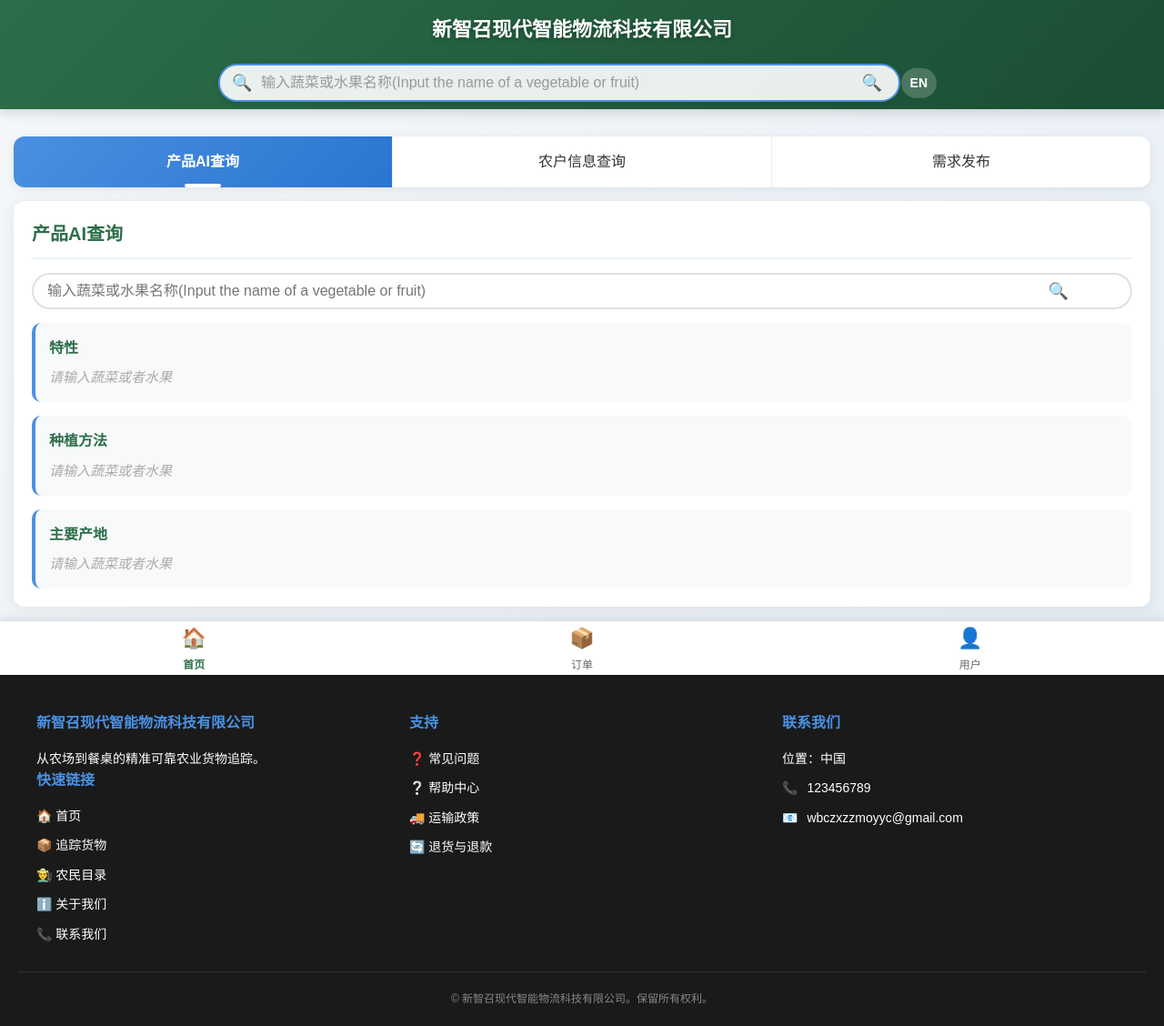
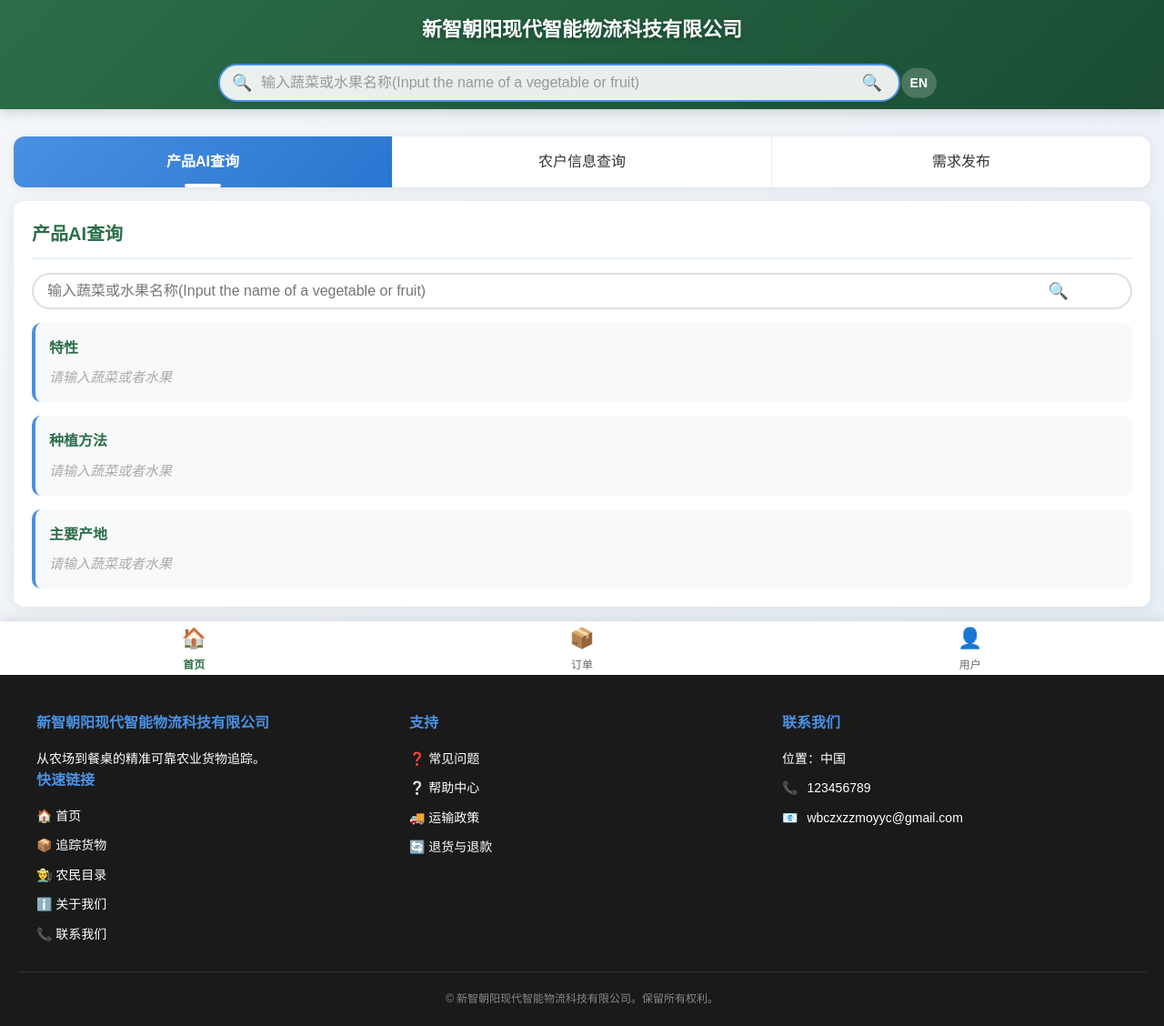
Before and after one commit to WBC-boop/wbczxzzm.github.io, a plain HTML site: page index.html in a window 1280 px wide. Shown: the whole page at 91% size. Drawn offline with Linux system fonts and the light colour scheme.

Commit message:
Update index.html

```diff
--- a/index.html
+++ b/index.html
@@ -3,7 +3,7 @@
 <head>
     <meta charset="UTF-8">
     <meta name="viewport" content="width=device-width, initial-scale=1.0">
-    <title>新智召农产品智能查询系统</title>
+    <title>新智朝阳农产品智能查询系统</title>
     <style>
         * { margin: 0; padding: 0; box-sizing: border-box; font-family: 'Microsoft YaHei', 'Arial', sans-serif; }
         body { background: linear-gradient(135deg, #f5f7fa 0%, #e4edf5 100%); min-height: 100vh; color: #333; line-height: 1.6; }
@@ -114,9 +114,9 @@
 </head>
 <body>
     <div class="header">
-        <div class="company-name" data-lang-zh="新智召现代智能物流科技有限公司" data-lang-en="Xinzhizhao Modern Intelligent Logistics Technology Co., Ltd.">
-            新智召现代智能物流科技有限公司
-            <div class="english">Xinzhizhao Modern Intelligent Logistics Technology Co., Ltd.</div>
+        <div class="company-name" data-lang-zh="新智朝阳现代智能物流科技有限公司" data-lang-en="xinzhizhaoyang Modern Intelligent Logistics Technology Co., Ltd.">
+            新智朝阳现代智能物流科技有限公司
+            <div class="english">xinzhizhaoyang Modern Intelligent Logistics Technology Co., Ltd.</div>
         </div>
         <div class="search-container">
             <div class="search-icon" aria-label="搜索图标">🔍</div>
@@ -302,7 +302,7 @@
     <footer class="app-footer" role="contentinfo" aria-label="页脚">
         <div class="container">
             <div class="section">
-                <h3 data-lang-zh="新智召现代智能物流科技有限公司" data-lang-en="Xinzhizhao Modern Intelligent Logistics Technology Co., Ltd.">新智召现代智能物流科技有限公司</h3>
+                <h3 data-lang-zh="新智朝阳现代智能物流科技有限公司" data-lang-en="xinzhizhaoyang Modern Intelligent Logistics Technology Co., Ltd.">新智朝阳现代智能物流科技有限公司</h3>
                 <p data-lang-zh="从农场到餐桌的精准可靠农业货物追踪。" data-lang-en="Tracking agricultural shipments from farm to table with precision and reliability.">从农场到餐桌的精准可靠农业货物追踪。</p>
                 <h3 data-lang-zh="快速链接" data-lang-en="Quick Links">快速链接</h3>
                 <div class="contact-info">
@@ -367,7 +367,7 @@
                 </div>
             </div>
         </div>
-        <div class="copyright" data-lang-zh="© 新智召现代智能物流科技有限公司。保留所有权利。" data-lang-en="© Xinzhizhao Modern Intelligent Logistics Technology Co., Ltd.. All rights reserved.">© <span id='current-year'></span> 新智召现代智能物流科技有限公司。保留所有权利。</div>
+        <div class="copyright" data-lang-zh="© 新智朝阳现代智能物流科技有限公司。保留所有权利。" data-lang-en="© xinzhizhaoyang Modern Intelligent Logistics Technology Co., Ltd.. All rights reserved.">© <span id='current-year'></span> 新智朝阳现代智能物流科技有限公司。保留所有权利。</div>
     </footer>
     <script>
         document.addEventListener('DOMContentLoaded', function() {
```
